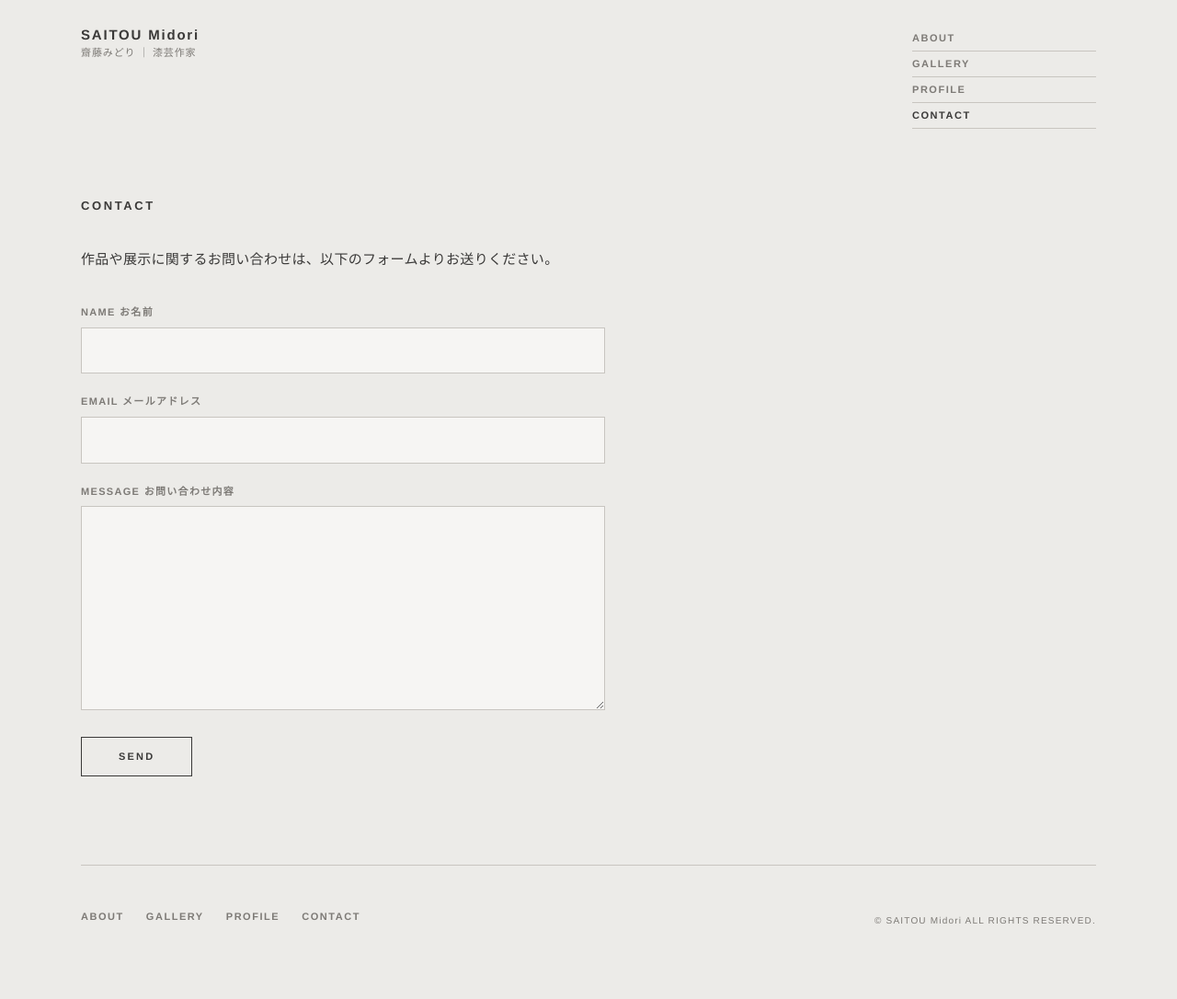
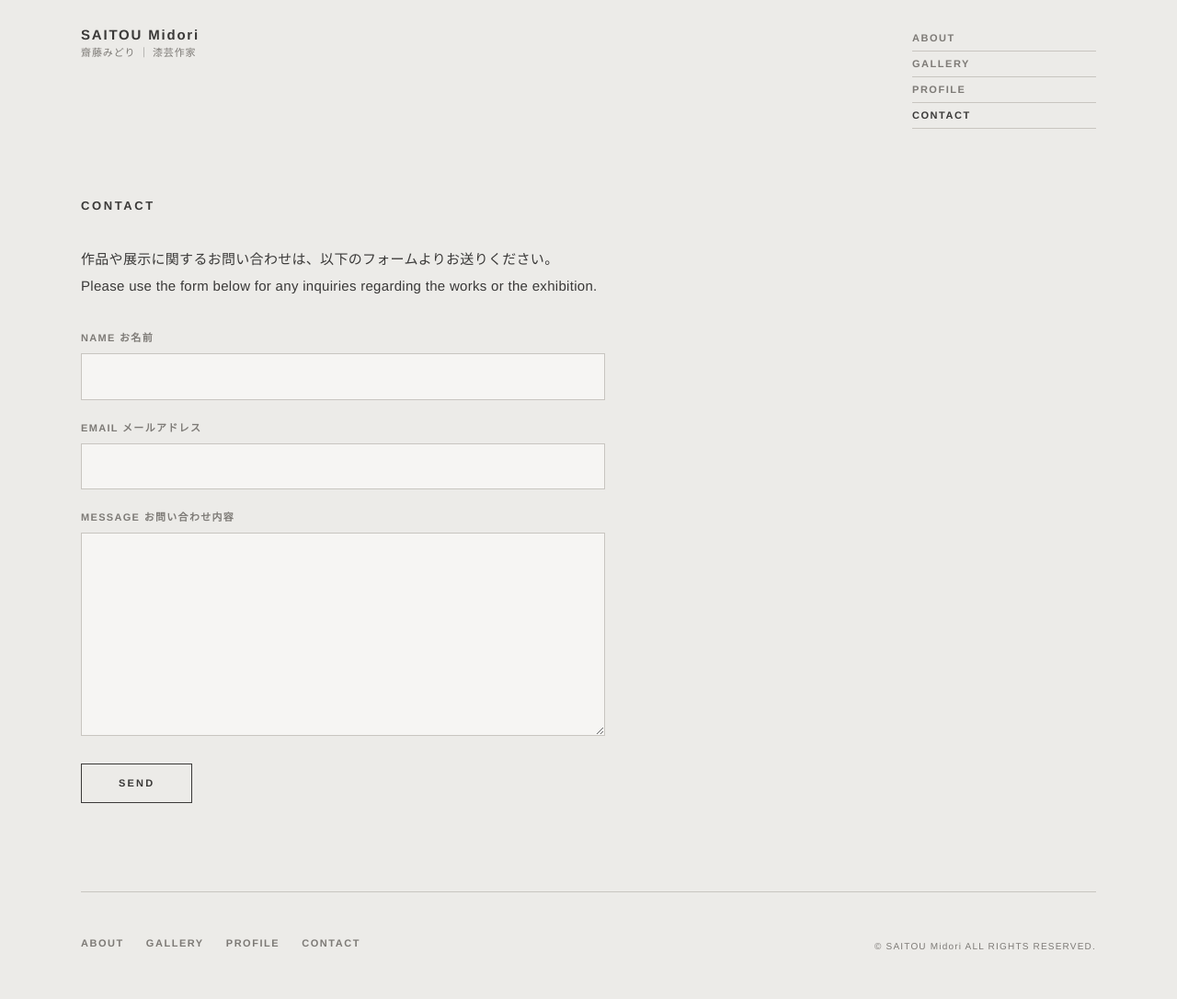
Before and after one commit to toasty-air/midori-lacquer-site, a Jekyll site: the page built from contact.md, in a window 1280 px wide. Shown: the whole page at 92% size. Built offline with Jekyll 4.4.1, drawn with Linux system fonts in a browser that asks for light colours; before the commit the page ends 1058 px from its top, so only the background shows below that.

Commit message:
Update contact.md (via Pages CMS)

```diff
--- a/contact.md
+++ b/contact.md
@@ -1,4 +1,4 @@
 ---
-{}
 ---
 作品や展示に関するお問い合わせは、以下のフォームよりお送りください。
+Please use the form below for any inquiries regarding the works or the exhibition.
```
